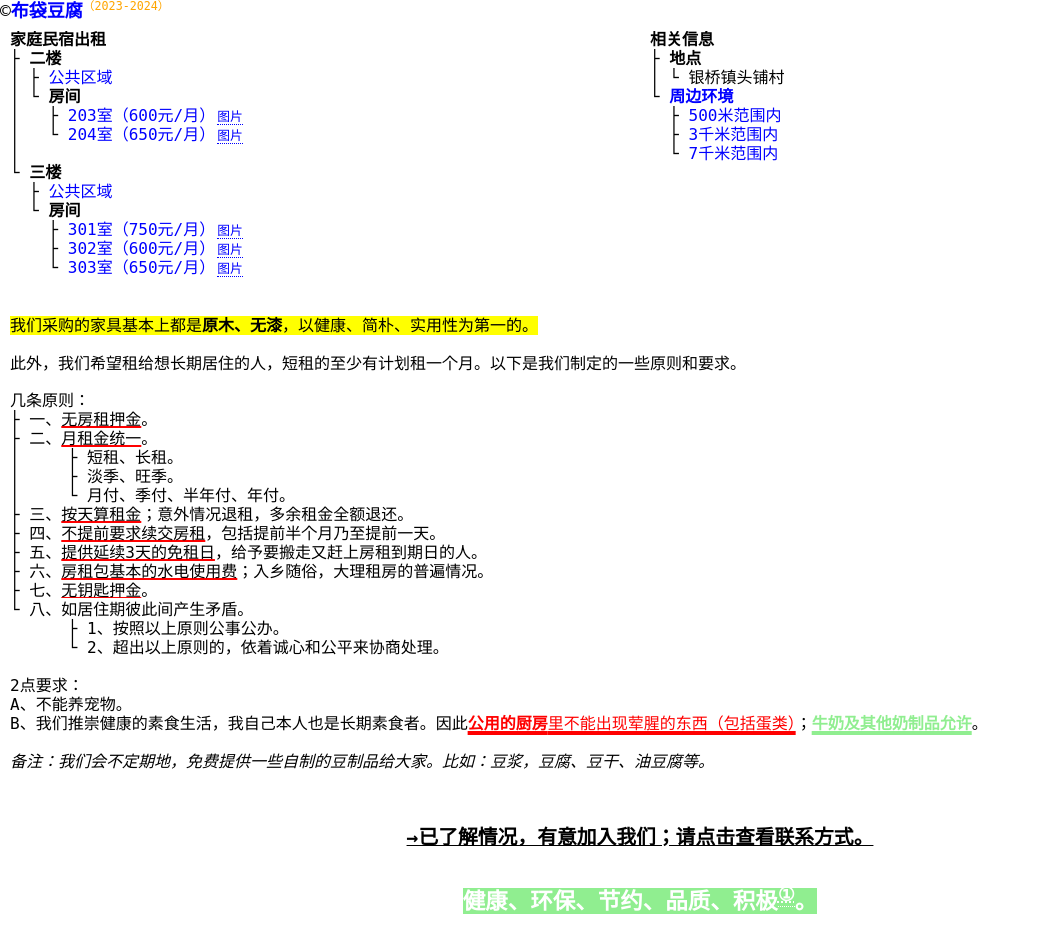
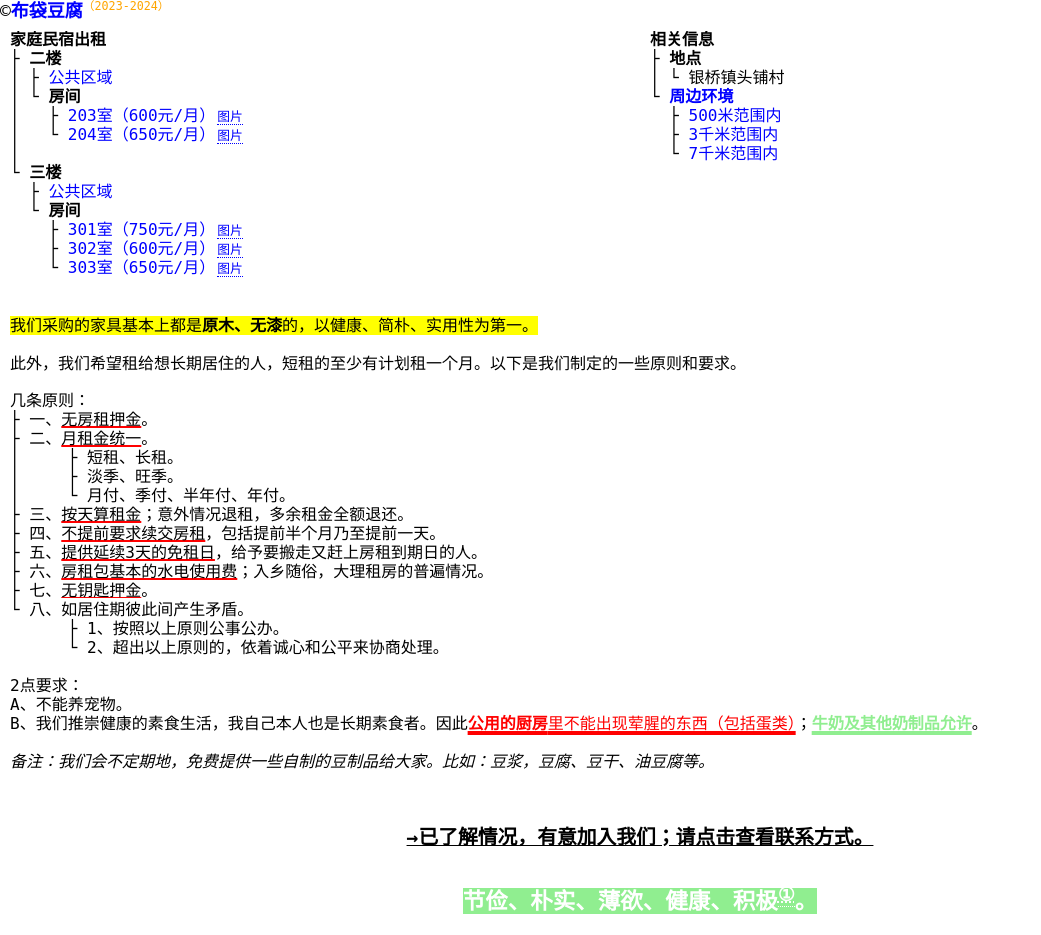
Before and after one commit to budaipro/budai, a Jekyll site: the page built from inn.html, in a window 1280 px wide. Shown: the whole page, without its empty margins (0-1041 px from the left). Built offline with Jekyll 4.4.1, drawn with Linux system fonts in a browser that asks for light colours; some of the changed lines change nothing that is shown.

Commit message:
更新inn

```diff
--- a/inn.html
+++ b/inn.html
@@ -277,44 +277,43 @@
 │ └ 银桥镇头铺村
 └ <div class="collapse"><span class="collapse-toggler active" data-toggle="collapse">周边环境</span><div class="collapse-body active">
   ├ <div class="collapse"><span class="collapse-toggler" data-toggle="collapse">500米范围内</span><div class="collapse-body">
-  │ ├ <div class="collapse"><span class="collapse-toggler" data-toggle="collapse">生活</span><div class="collapse-body">
-  │ │ ├ <abbr title="公交车">bus</abbr> ─ <div class="collapse"><span class="collapse-toggler" data-toggle="collapse">C7路</span><div class="collapse-body">
-  │ │ │       ├ 九孔桥
-  │ │ │       ├ 鹤阳
-  │ │ │       ├ <b>银桥镇政府（本站）</b>
-  │ │ │       ↓
-  │ │ │       ├ 阳波
-  │ │ │       ├ 无为寺
-  │ │ │       ├ 北五里桥
-  │ │ │       ├ 双阳
-  │ │ │       ├ 绿桃村
-  │ │ │       ├ 三塔路口
-  │ │ │       ├ 三月街口（换乘：4、古城C2、C10环等）
-  │ │ │       ├ 人民路口（换乘：4、古城C2等）
-  │ │ │       ├ 一塔路口
-  │ │ │       ├ 弘圣路口
-  │ │ │       ├ 山水间
-  │ │ │       └ 大理财校（换乘：古城C2、大理大学专线）</div></div>
-  │ │ │
-  │ │ │       ┌ 山泉水取水处
-  │ │ │       ├ <b>早餐店</b>
-  │ │ ├ <abbr title="日常">daily</abbr> ┼ 餐饮店
-  │ │ │       ├ 便利生活超市
-  │ │ │       ├ <b>农贸市场</b>（<mark>每月4次大型集市</mark>）
-  │ │ │       ├ <div class="collapse"><span class="collapse-toggler" data-toggle="collapse"><b>快递网点</b></span><div class="collapse-body">
-  │ │ │       │ └ 圆通、申通、极兔、中通、韵达</div></div>
-  │ │ │       └ 咖啡馆
-  │ │ │
-  │ │ │        ┌ 中国邮政
-  │ │ │        ├ <b>镇卫生院</b>
-  │ │ ├ <abbr title="其他">others</abbr> ┼ 云南农村信用银行
-  │ │ │        ├ 幼儿园（多个）
-  │ │ │        └ 镇中学
-  │ │ │
-  │ │ └ <b>外地来旅居的邻居</b></div></div>
-  │ └ <div class="collapse"><span class="collapse-toggler" data-toggle="collapse">行政</span><div class="collapse-body">
-  │   ├ 镇政府
-  │   └ 镇公安局</div></div>
+  │ │       ┌ 山泉水取水处
+  │ │       ├ <b>早餐店</b>
+  │ ├ <abbr title="日常">daily</abbr> ┼ 餐饮店
+  │ │       ├ 便利生活超市
+  │ │       ├ <b>农贸市场</b>（<mark>每月4次大型集市</mark>）
+  │ │       ├ <div class="collapse"><span class="collapse-toggler" data-toggle="collapse"><b>快递网点</b></span><div class="collapse-body">
+  │ │       │ └ 圆通、申通、极兔、中通、韵达</div></div>
+  │ │       └ 咖啡馆
+  │ │
+  │ │        ┌ 中国邮政
+  │ │        ├ <b>镇卫生院</b>
+  │ ├ <abbr title="其他">others</abbr> ┼ 云南农村信用银行
+  │ │        ├ 幼儿园（多个）
+  │ │        ├ 镇中学
+  │ │        ├ 镇公安局
+  │ │        └ 镇政府
+  │ │
+  │ ├ <b>外地来旅居的邻居</b>
+  │ │
+  │ └ <abbr>出行</abbr>
+  │   └ <div class="collapse"><span class="collapse-toggler" data-toggle="collapse">C7路公交车</span><div class="collapse-body">
+  │     ├ 九孔桥
+  │     ├ 鹤阳
+  │     ├ <b>银桥镇政府（本站）</b>
+  │     ↓
+  │     ├ 阳波
+  │     ├ 无为寺
+  │     ├ 北五里桥
+  │     ├ 双阳
+  │     ├ 绿桃村
+  │     ├ 三塔路口
+  │     ├ 三月街口（换乘：4、古城C2、C10环等）
+  │     ├ 人民路口（换乘：4、古城C2等）
+  │     ├ 一塔路口
+  │     ├ 弘圣路口
+  │     ├ 山水间
+  │     └ 大理财校（换乘：古城C2、大理大学专线）</div></div>
   │</div></div>
   ├ <div class="collapse"><span class="collapse-toggler" data-toggle="collapse">3千米范围内</span><div class="collapse-body">
   │ ├ 环洱海生态走廊
@@ -334,7 +333,7 @@
 </pre>
 <pre class="rules">
 <div style="white-space: pre-wrap;">
-<mark>我们采购的家具基本上都是<strong>原木、无漆</strong>，以健康、简朴、实用性为第一的。</mark>
+<mark>我们采购的家具基本上都是<strong>原木、无漆</strong>的，以健康、简朴、实用性为第一。</mark>
 
 此外，我们希望租给想长期居住的人，短租的至少有计划租一个月。以下是我们制定的一些原则和要求。</div>
 
@@ -361,7 +360,7 @@
 </div>
 </pre>
 <div style="margin: 35px; font-size: 110%; font-weight: bold; text-align: center;"><span style="text-decoration: underline; cursor: pointer;" onclick="this.style.display = 'none'; this.parentNode.querySelector('mark').style.display = 'inline';">→已了解情况，有意加入我们；请点击查看联系方式。</span><mark style="display: none;">电话：19542586219，微信：同电话号。</mark></div>
-<div style="font-size: 125%; font-weight: bold; text-align: center; margin: 20px 0;"><span style="color: white; background-color: lightgreen;">健康、环保、节约、品质、积极<sup class="supa"><abbr title="注：①此处引用的“健康”、“环保”、“节约”、“品质”、“积极”5个词语，所赋予的涵义属于我们个人的定义；不同人之间的标准会有所差别。">①</abbr></sup>。</span></div>
+<div style="font-size: 125%; font-weight: bold; text-align: center; margin: 20px 0;"><span style="color: white; background-color: lightgreen;">节俭、朴实、薄欲、健康、积极<sup class="supa"><abbr title="注：①此处引用的“节俭”、“朴实”、“薄欲”、“健康”、“积极”5个词语，所赋予的涵义属于我们个人的定义；不同人之间的标准会有所差别。">①</abbr></sup>。</span></div>
 <div id="gallery">
   <div class="loading" style="position: absolute; left: 0; top: 0; background-color: black; color: white; font-size: 70%; padding: 0 5px; width: 60px;"></div>
   <div>
```
